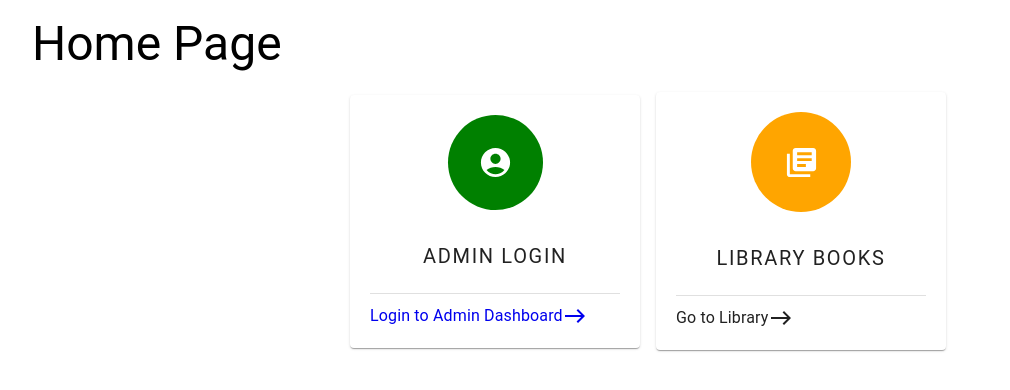
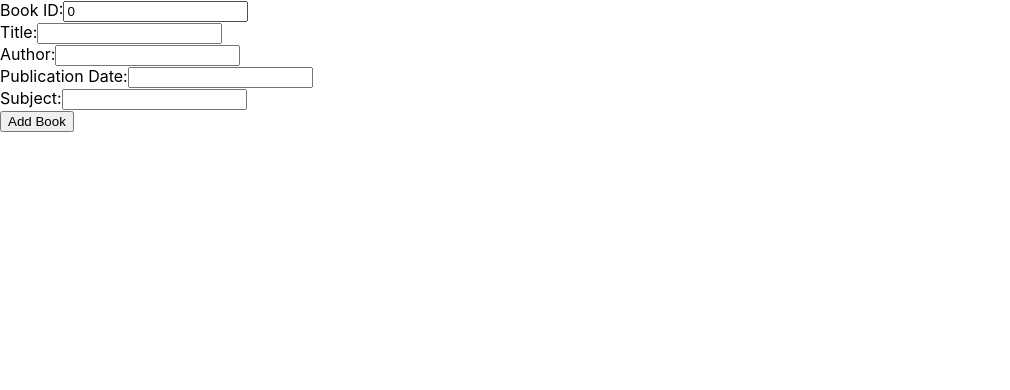
Before and after one commit to Kumarbhaskar24/Lib-Management, a React (Create React App) app: page /addbooks in a window 1280 px wide. Before the commit this address led to /home. Shown: the top 390 px of the page, without its empty margins (0-1010 px from the left). Built offline with nearby package versions, Linux system fonts and the light colour scheme; no server answers; the database is empty.

Commit message:
Updated App routes and added AddBooks component

```diff
--- a/package.json
+++ b/package.json
@@ -13,6 +13,7 @@
     "firebase": "^9.22.2",
     "react": "^18.2.0",
     "react-dom": "^18.2.0",
+    "react-loading": "^2.0.3",
     "react-router-dom": "^6.13.0",
     "react-scripts": "5.0.1",
     "react-toastify": "^9.1.3",
--- a/src/App.js
+++ b/src/App.js
@@ -1,10 +1,12 @@
 import { useEffect, useState } from "react";
 import { db } from "./firebase";
 import { collection, query, orderBy, getDocs } from "firebase/firestore";
-import { useAuth,AuthContextProvider } from "./context/AuthContext";
+import { useAuth } from "./context/AuthContext";
 import HomePage from './components/Home';
 import Books from "./components/Books";
 import Dashboard from "./components/Dashboard";
+import UserBooks from "./components/userBooks";
+import AddBookForm from "./components/AddBook";
 import { Box, Stack } from "@mui/system";
 import Login from './components/Login';
 import Sidebar from "./components/Sidebar";
@@ -13,6 +15,25 @@ const App=()=> {
 
    const { currentUser } = useAuth();
    const [booksData, setBooksData] = useState([]);
+
+   useEffect(() => {
+    async function firestoreData() {
+      let tempBooks = [];
+      try {
+        const q1 = query(collection(db, "books"), orderBy("bookId"));
+        const querySnapshot2 = await getDocs(q1);
+        querySnapshot2.forEach((doc) => {
+          tempBooks.push(doc.data());
+        });
+      } catch (err) {
+        console.log(err);
+      }
+      setBooksData(tempBooks);
+    }
+    firestoreData();
+  }, []);
+
+
 
   const RequireAuth = ({ children }) => {
     return currentUser ? children : <Navigate to="/login" />;
@@ -50,6 +71,14 @@ const App=()=> {
       element: <Login />,
     },
     {
+      path: "/library",
+      element: <UserBooks booksData={booksData} setBooksData={setBooksData} />,
+    },
+    {
+      path: "/addbooks",
+      element: <AddBookForm />,
+    },
+    {
       path:"/home",
       element:<HomePage/>
     },
--- /dev/null
+++ b/src/components/AddBook.jsx
@@ -0,0 +1,89 @@
+import { useState } from "react";
+import { collection, addDoc } from "firebase/firestore";
+import { db } from "../firebase";
+
+export default function AddBookForm() {
+  const [bookId, setBookId] = useState(0);
+  const [title, setTitle] = useState("");
+  const [author, setAuthor] = useState("");
+  const [pubDate, setPubDate] = useState("");
+  const [subject, setSubject] = useState("");
+  const [issued, setIssued] = useState("issued");
+  const handleSubmit = async (e) => {
+    e.preventDefault();
+
+    try {
+      const bookRef = collection(db, "books");
+      await addDoc(bookRef, {
+        bookId,
+        title,
+        author,
+        pubDate,
+        subject,
+        issued,
+      });
+
+      // Clear the form after successful submission
+      setBookId(0);
+      setTitle("");
+      setAuthor("");
+      setPubDate("");
+      setSubject("");
+
+      console.log("Book added successfully!");
+    } catch (error) {
+      console.error("Error adding book:", error);
+    }
+  };
+
+  return (
+    <form onSubmit={handleSubmit}>
+      <label>
+        Book ID:
+        <input
+          type="text"
+          value={bookId}
+          onChange={(e) => setBookId(e.target.value)}
+        />
+      </label>
+      <br />
+      <label>
+        Title:
+        <input
+          type="text"
+          value={title}
+          onChange={(e) => setTitle(e.target.value)}
+        />
+      </label>
+      <br />
+      <label>
+        Author:
+        <input
+          type="text"
+          value={author}
+          onChange={(e) => setAuthor(e.target.value)}
+        />
+      </label>
+      <br />
+      <label>
+        Publication Date:
+        <input
+          type="text"
+          value={pubDate}
+          onChange={(e) => setPubDate(e.target.value)}
+        />
+      </label>
+      <br />
+      <label>
+        Subject:
+        <input
+          type="text"
+          value={subject}
+          onChange={(e) => setSubject(e.target.value)}
+        />
+      </label>
+      <br />
+      <button type="submit">Add Book</button>
+    </form>
+  );
+}
--- a/src/components/Books.jsx
+++ b/src/components/Books.jsx
@@ -34,7 +34,7 @@ const Books = ({ booksData, setBooksData }) => {
   const [formType, setFormType] = useState(null);
   const [editIndex, setEditIndex] = useState(null);
 
-   const [bookId, setBookId] = useState(0);
+   //const [bookId, setBookId] = useState(0);
   // const [title, setTitle] = useState("");
   // const [author, setAuthor] = useState("");
   // const [pubDate, setPubDate] = useState("");
@@ -42,6 +42,17 @@ const Books = ({ booksData, setBooksData }) => {
   //const [issued, setIssued] = useState("issued");
 
   //const [bookId, setBookId] = useState(formType === "edit"? booksData[editIndex].bookId:(parseInt(booksData[booksData.length - 1].bookId) + 1).toString());
+  const [bookId, setBookId] = useState(() => {
+    if (formType === "edit" && booksData[editIndex]) {
+      return booksData[editIndex].bookId;
+    } else if (booksData.length > 0) {
+      const lastBookId = parseInt(booksData[booksData.length - 1].bookId);
+      return (lastBookId + 1).toString();
+    } else {
+      return "1";
+    }
+  });
+
   const [title, setTitle] = useState(formType === "edit" ? booksData[editIndex].title : "" );
   const [author, setAuthor] = useState(formType === "edit" ? booksData[editIndex].author : "");
   const [pubDate, setPubDate] = useState(formType === "edit" ? booksData[editIndex].pubDate : "");
@@ -76,6 +87,7 @@ const Books = ({ booksData, setBooksData }) => {
       });
       console.log("Book added successfully!");
       toast.success("Book added successfully!");
+        window.location.reload();
     } catch (error) {
       console.error("Error adding book:", error);
       toast.error("Error adding book:");
@@ -113,7 +125,7 @@ const Books = ({ booksData, setBooksData }) => {
           });
           console.log("Book updated successfully!");
           toast.success("Book updated successfully!");
-           window.location.reload();
+          window.location.reload();
         }
       });
     } catch (error) {
@@ -152,7 +164,7 @@ const Books = ({ booksData, setBooksData }) => {
       const querySnapshot = await getDocs(
         query(collection(db, "books"), where("bookId", "==", bookId))
       );
-
+        console.log(querySnapshot);
       if (!querySnapshot.empty) {
         querySnapshot.forEach((doc) => {
           deleteDoc(doc.ref);
@@ -160,7 +172,7 @@ const Books = ({ booksData, setBooksData }) => {
         console.log("Book deleted successfully!");
         toast.success("Book deleted successfully!");
 
-        // window.location.reload();
+        window.location.reload();
       } else {
         console.log("Book not found!");
       }
@@ -211,7 +223,6 @@ const Books = ({ booksData, setBooksData }) => {
       console.error("Error adding book:", error);
     }
   };
-  const options = ["Option 1", "Option 2", "Option 3", "Option 4", "Option 5"];
   const BookForm = () => {
     return (
       <Modal
@@ -298,7 +309,7 @@ const Books = ({ booksData, setBooksData }) => {
                   name="issued"
                   id="issued"
 
-                   onChange={handleRadioChange}
+                   //onChange={handleRadioChange}
                 >
                   <FormControlLabel
                   name="issued"
--- a/src/components/Home.jsx
+++ b/src/components/Home.jsx
@@ -69,8 +69,8 @@ const HomePage = () => {
                         </Stack>
                         <Divider sx={{ mb: "10px", mt: "10px" }} />
                         <Stack
-                            // component={Link}
-                            // to="/Library"
+                            component={Link}
+                            to="/Library"
                             direction="row"
                             sx={{ textDecoration: "none" }}
                         >
```
Also changed, not shown: src/components/userBooks.jsx (+2 -13 lines), 1 other file (tests, documents, lock files or other folders).
